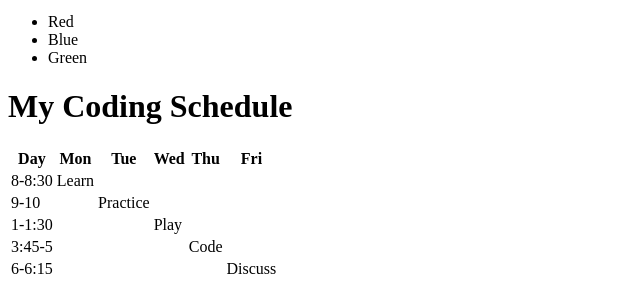
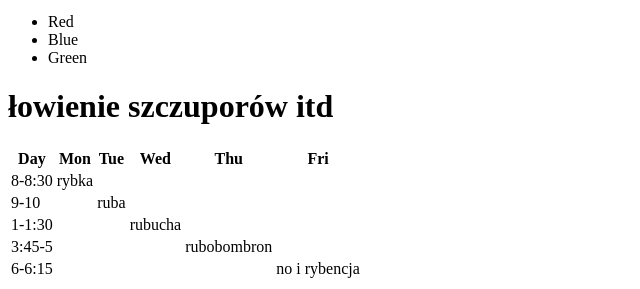
Before and after one commit to Wiktoriusz/wiktoriusz.github.io, a plain HTML site: page index.html in a window 1280 px wide. Shown: the part 574-863 px from the top of the page, without its empty margins (0-640 px from the left). Drawn offline with Linux system fonts and the light colour scheme.

Commit message:
Update index.html

```diff
--- a/index.html
+++ b/index.html
@@ -21,7 +21,7 @@
 <li>Blue</li>
 <li>Green</li>
 </ul>
- <h1><span>My Coding Schedule</span></h1>
+ <h1><span>łowienie szczuporów itd </span></h1>
 <table>
 <tr>
   <th>Day</th>
@@ -33,7 +33,7 @@
 </tr>
 <tr>
   <td>8-8:30</td>
-  <td class="selected">Learn</td>
+  <td class="selected">rybka</td>
   <td></td>
   <td></td>
   <td></td>
@@ -42,7 +42,7 @@
 <tr>
   <td>9-10</td>
   <td></td>
-  <td class="selected">Practice</td>
+  <td class="selected">ruba</td>
   <td></td>
   <td></td>
   <td></td>
@@ -51,7 +51,7 @@
   <td>1-1:30</td>
   <td></td>
   <td></td>
-  <td class="selected">Play</td>
+  <td class="selected">rubucha</td>
   <td></td>
   <td></td>
 </tr>
@@ -60,7 +60,7 @@
   <td></td>
   <td></td>
   <td></td>
-  <td class="selected">Code</td>
+  <td class="selected">rubobombron</td>
   <td></td>
 </tr>
 <tr>
@@ -69,7 +69,7 @@
   <td></td>
   <td></td>
   <td></td>
-  <td class="selected">Discuss</td>
+  <td class="selected">no i rybencja</td>
 </tr>
 </table>
 </body>
```
